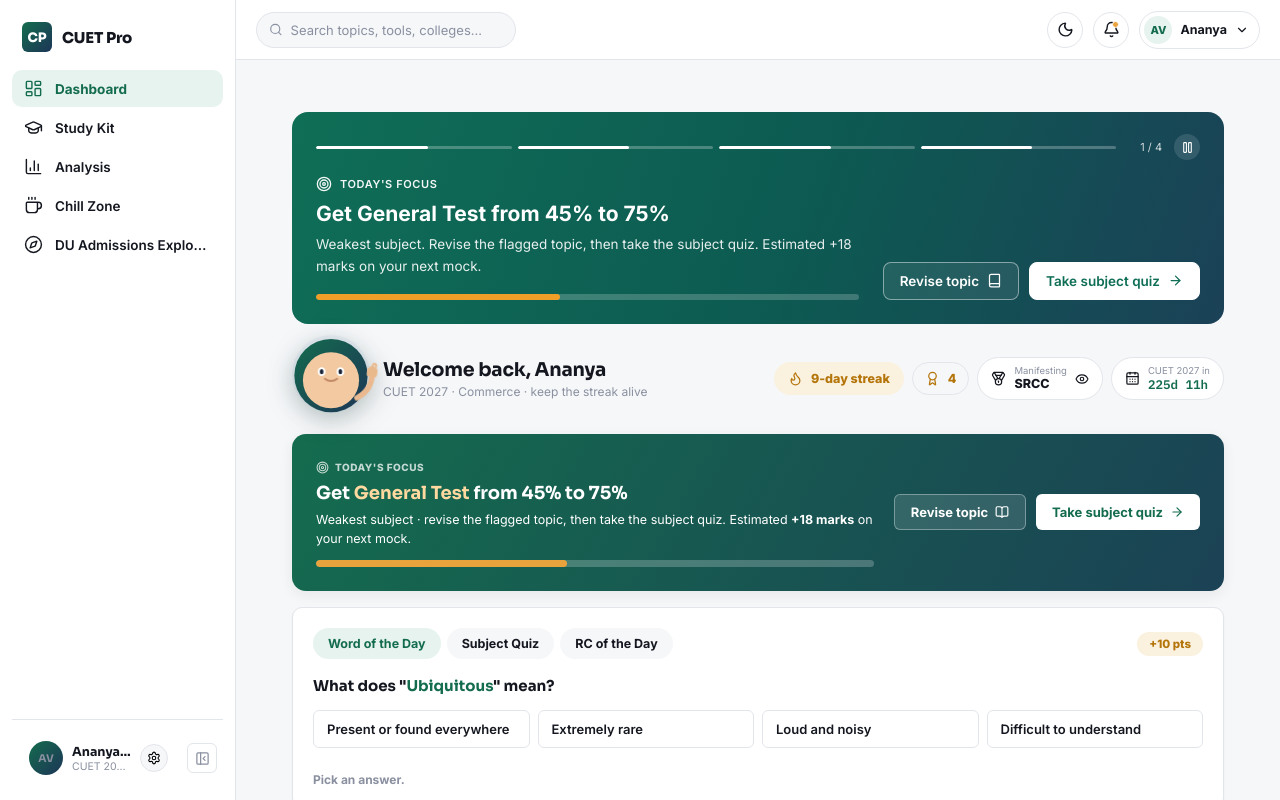
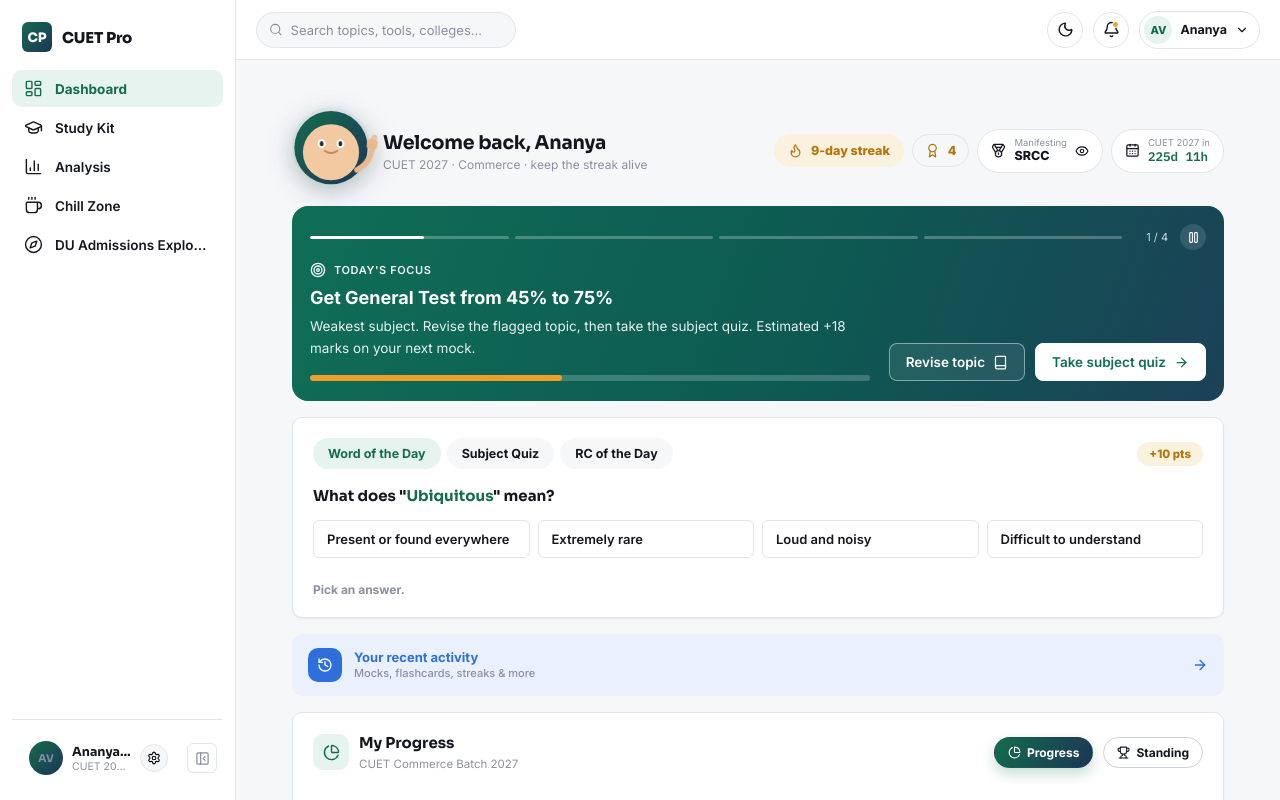
Before and after one commit to cuet-pro/cuetpro-learning-dashboard, a React (Vite) app: page / in a window 1280 px wide. Shown: the top 800 px of the page. Built offline with nearby package versions, Linux system fonts and the light colour scheme.

Commit message:
Hero banner: move to the Today's focus card position (not a separate top banner), compact size, and fix segment fill so only the active slide's progress line animates

```diff
--- a/src/components/HeroBanner.jsx
+++ b/src/components/HeroBanner.jsx
@@ -204,7 +204,7 @@ export default function HeroBanner({ onRemind, onAddToCalendar, onOpenDemo, onNa
           <div className="hb-segs" role="tablist" aria-label="Slides">
             {slides.map((s, i) => (
               <button key={s.id} className="hb-seg" role="tab" aria-selected={i === index} aria-label={'Go to ' + s.label} onClick={e => { e.stopPropagation(); setIndex(i) }}>
-                <span className={'hb-seg-fill' + (i < index ? ' done' : '')} style={{ animationDuration: DURATION + 'ms', animationPlayState: (i === index && !isPaused) ? 'running' : (i === index ? 'paused' : undefined) }} onAnimationEnd={i === index ? onSegEnd : undefined} />
+                <span className={'hb-seg-fill' + (i < index ? ' done' : i === index ? ' active' : '')} style={{ animationDuration: DURATION + 'ms', animationPlayState: (i === index && isPaused) ? 'paused' : 'running' }} onAnimationEnd={i === index ? onSegEnd : undefined} />
               </button>
             ))}
           </div>
--- a/src/components/hero-banner.css
+++ b/src/components/hero-banner.css
@@ -1,7 +1,7 @@
 /* Hero announcement banner — self-contained */
 .hb {
   position: relative; isolation: isolate; overflow: hidden; border-radius: 16px;
-  padding: 22px 24px 24px; color: #fff; cursor: pointer; user-select: none;
+  padding: 18px 18px 20px; color: #fff; cursor: pointer; user-select: none;
   -webkit-tap-highlight-color: transparent; font-family: 'Inter', system-ui, -apple-system, sans-serif;
   outline: none;
 }
@@ -10,11 +10,12 @@
 .hb-bg { position: absolute; inset: 0; z-index: -1; transition: opacity .6s ease; }
 
 /* top row */
-.hb-top { display: flex; align-items: center; gap: 12px; margin-bottom: 16px; }
+.hb-top { display: flex; align-items: center; gap: 12px; margin-bottom: 12px; }
 .hb-segs { display: flex; flex: 1; gap: 6px; }
 .hb-seg { flex: 1; height: 3px; padding: 0; border: none; border-radius: 2px; background: rgba(255,255,255,.25); cursor: pointer; overflow: hidden; }
-.hb-seg-fill { display: block; height: 100%; width: 0; border-radius: 2px; background: #fff; animation: hbSegFill 10s linear forwards; }
-.hb-seg-fill.done { width: 100%; animation: none; }
+.hb-seg-fill { display: block; height: 100%; width: 0; border-radius: 2px; background: #fff; }
+.hb-seg-fill.active { animation: hbSegFill 10s linear forwards; }
+.hb-seg-fill.done { width: 100%; }
 @keyframes hbSegFill { from { width: 0; } to { width: 100%; } }
 
 .hb-count { font-size: 11px; opacity: .8; min-width: 34px; text-align: right; }
@@ -22,13 +23,13 @@
 .hb-pause:hover { background: rgba(255,255,255,.22); }
 
 /* slide content */
-.hb-body { display: flex; gap: 24px; align-items: flex-end; flex-wrap: wrap; animation: hbIn .5s ease; }
+.hb-body { display: flex; align-items: flex-end; gap: 18px; flex-wrap: wrap; animation: hbIn .5s ease; }
 @keyframes hbIn { from { opacity: 0; transform: translateY(8px); } to { opacity: 1; transform: translateY(0); } }
 
 .hb-left { flex: 1; min-width: 260px; }
 .hb-label { display: flex; align-items: center; gap: 8px; margin-bottom: 8px; font-size: 11px; font-weight: 600; letter-spacing: .6px; text-transform: uppercase; opacity: .95; }
 .hb-tag { font-size: 11px; font-weight: 600; text-transform: none; letter-spacing: 0; padding: 3px 9px; border-radius: 999px; }
-.hb-title { font-size: 21px; font-weight: 700; line-height: 1.35; margin: 0; }
+.hb-title { font-size: 18px; font-weight: 700; line-height: 1.35; margin: 0; }
 .hb-title mark { background: none; color: #FAC775; font-style: normal; }
 .hb-body-p { font-size: 13.5px; line-height: 1.6; opacity: .9; max-width: 560px; margin: 6px 0 0; }
 .hb-body-p b { font-weight: 700; }
--- a/src/pages/Dashboard.jsx
+++ b/src/pages/Dashboard.jsx
@@ -1,7 +1,7 @@
 import { useEffect, useRef, useState } from 'react'
 import {
   Flame, ArrowRight, BookOpen, ChevronDown, CalendarDays, Eye,
-  Trophy, PieChart, ArrowUpRight, Zap, Target, Quote, Medal, Award, History,
+  Trophy, PieChart, ArrowUpRight, Zap, Quote, Medal, Award, History,
 } from 'lucide-react'
 import { useProfile, dreamCollegeShort } from '../lib/profile'
 import HeroBanner from '../components/HeroBanner.jsx'
@@ -175,7 +175,6 @@ export default function Dashboard({ onNavigate }) {
     }, 200)
   }
 
-  const weakest = [...SUBJECTS].sort((a, b) => a.pct - b.pct)[0]
   const lb = LB.all
   const sortedRows = [...lb.rows].sort((a, b) => b.pts - a.pts)
   const leaderPts = sortedRows[0]?.pts || 1
@@ -194,15 +193,7 @@ export default function Dashboard({ onNavigate }) {
 
   return (
     <div className="page dash">
-      {/* 1. Rotating hero announcement banner */}
-      <HeroBanner onNavigate={href => {
-        if (href.startsWith('/study-kit') || href.startsWith('/quiz') || href.startsWith('/doubt-solver')) onNavigate('studykit')
-        else if (href.startsWith('/mocks')) onNavigate('analysis')
-        else if (href.startsWith('/du-explorer')) onNavigate('explorer')
-        else onNavigate('studykit')
-      }} />
-
-      {/* 2. Hero identity strip */}
+      {/* 1. Hero identity strip */}
       <section className="hero">
         <div className="hero-id">
           <div className="av-float"><div className="dash-avatar"><Avatar gender={profile.gender} blink={blink} /></div></div>
@@ -226,18 +217,13 @@ export default function Dashboard({ onNavigate }) {
       </section>
 
       {/* 2. Focus card (primary) */}
-      <section className="focus">
-        <div className="focus-body">
-          <span className="focus-kicker"><Target size={13} /> TODAY'S FOCUS</span>
-          <h2>Get <b>{weakest.n}</b> from {weakest.pct}% to 75%</h2>
-          <p>Weakest subject · revise the flagged topic, then take the subject quiz. Estimated <b>+18 marks</b> on your next mock.</p>
-          <div className="focus-bar"><i style={{ width: weakest.pct + '%' }} /></div>
-        </div>
-        <div className="focus-actions">
-          <button className="btn btn-outline" onClick={() => onNavigate('studykit')}>Revise topic <BookOpen size={14} /></button>
-          <button className="btn btn-primary" onClick={() => { setChTab('quiz'); document.getElementById('challenges')?.scrollIntoView({ behavior: 'smooth' }) }}>Take subject quiz <ArrowRight size={14} /></button>
-        </div>
-      </section>
+      {/* 2. Rotating announcement banner — replaces Today's focus */}
+      <HeroBanner onNavigate={href => {
+        if (href.startsWith('/study-kit') || href.startsWith('/quiz') || href.startsWith('/doubt-solver')) onNavigate('studykit')
+        else if (href.startsWith('/mocks')) onNavigate('analysis')
+        else if (href.startsWith('/du-explorer')) onNavigate('explorer')
+        else onNavigate('studykit')
+      }} />
 
       {/* 3. Daily challenges — tabbed */}
       <section className="cuet-card" id="challenges">
```
